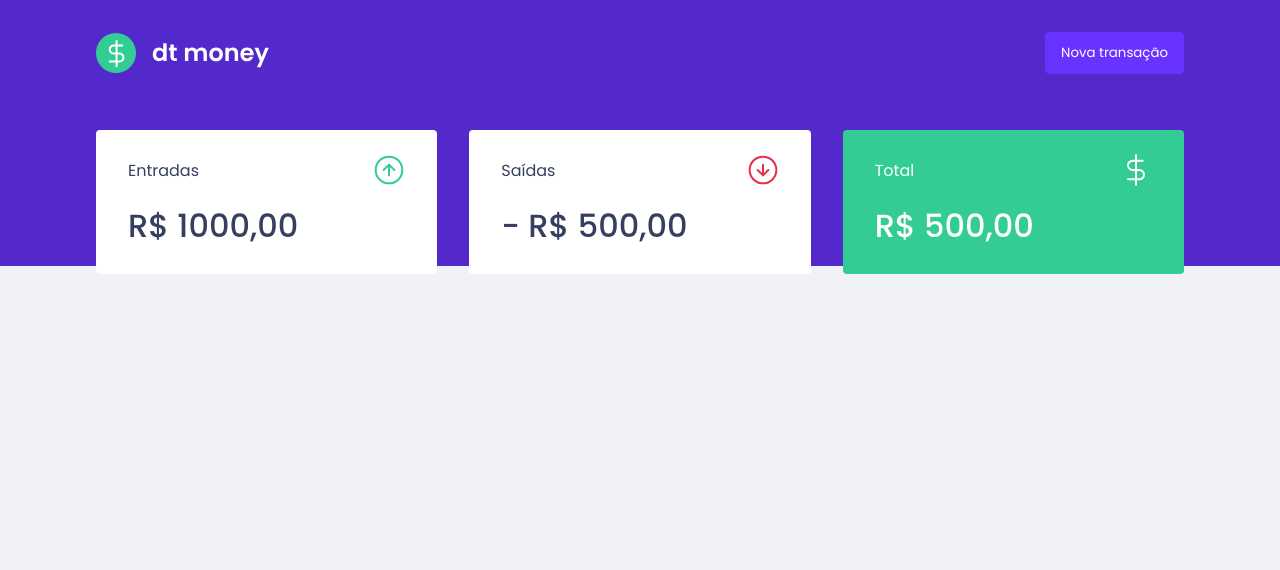
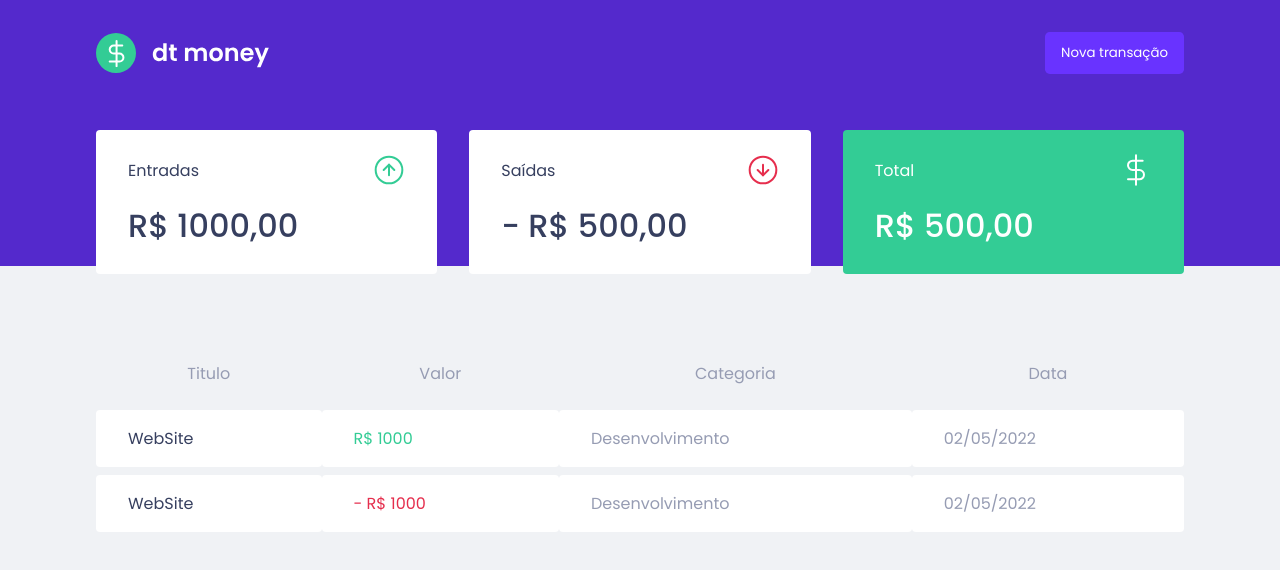
Before and after one commit to britoga/DtMoney, a React (Create React App) app: page / in a window 1280 px wide. Shown: the top 570 px of the page. Built offline with nearby package versions, Linux system fonts and the light colour scheme.

Commit message:
Transactions Table add

```diff
--- a/src/App.tsx
+++ b/src/App.tsx
@@ -1,6 +1,6 @@
 import { Header } from './components/Header/indesx';
 import { GlobalStyle } from './styles/global';
-import { Dashboard } from './components/dashboard';
+import { Dashboard } from './components/Dashboard';
 export function App() {
 	return (
 		<div className="App">
--- /dev/null
+++ b/src/components/TransactionsTable/index.tsx
@@ -0,0 +1,32 @@
+import { Container } from './styles';
+
+export function TransactionTable() {
+	return (
+		<Container>
+			<table>
+				<thead>
+					<tr>
+						<th>Titulo</th>
+						<th>Valor</th>
+						<th>Categoria</th>
+						<th>Data</th>
+					</tr>
+				</thead>
+				<tbody>
+					<tr>
+						<td>WebSite</td>
+						<td className="deposit">R$ 1000</td>
+						<td>Desenvolvimento</td>
+						<td>02/05/2022</td>
+					</tr>
+					<tr>
+						<td>WebSite</td>
+						<td className="withDrown"> - R$ 1000</td>
+						<td>Desenvolvimento</td>
+						<td>02/05/2022</td>
+					</tr>
+				</tbody>
+			</table>
+		</Container>
+	);
+}
--- /dev/null
+++ b/src/components/TransactionsTable/styles.ts
@@ -0,0 +1,38 @@
+import styled from 'styled-components';
+
+export const Container = styled.div`
+	margin-top: 4rem;
+
+	table {
+		width: 100%;
+		border-spacing: 0 0.5rem;
+
+		th {
+			color: var(--text-body);
+			font-weight: 400;
+			padding: 1rem 2rem;
+			text-align: center;
+			line-height: 1.5;
+		}
+
+		td {
+			background: var(--shape);
+			border: 0;
+			padding: 1rem 2rem;
+			color: var(--text-body);
+			border-radius: 0.25rem;
+
+			&:first-child {
+				color: var(--text-title);
+			}
+
+			&.deposit {
+				color: var(--green);
+			}
+
+			&.withDrown {
+				color: var(--red);
+			}
+		}
+	}
+`;
--- a/src/components/dashboard/index.tsx
+++ b/src/components/dashboard/index.tsx
@@ -1,10 +1,12 @@
 import { Container } from './styles';
 import { Summary } from '../Summary';
+import { TransactionTable } from '../TransactionsTable';
 
 export function Dashboard() {
 	return (
 		<Container>
 			<Summary></Summary>
+			<TransactionTable></TransactionTable>
 		</Container>
 	);
 }
```
